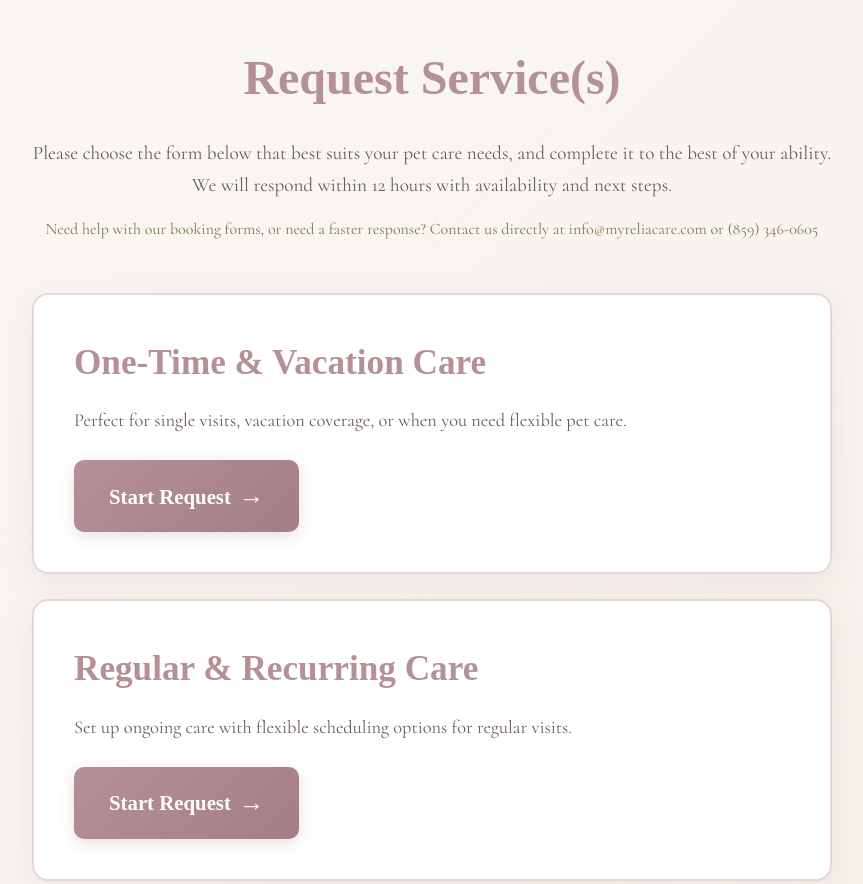
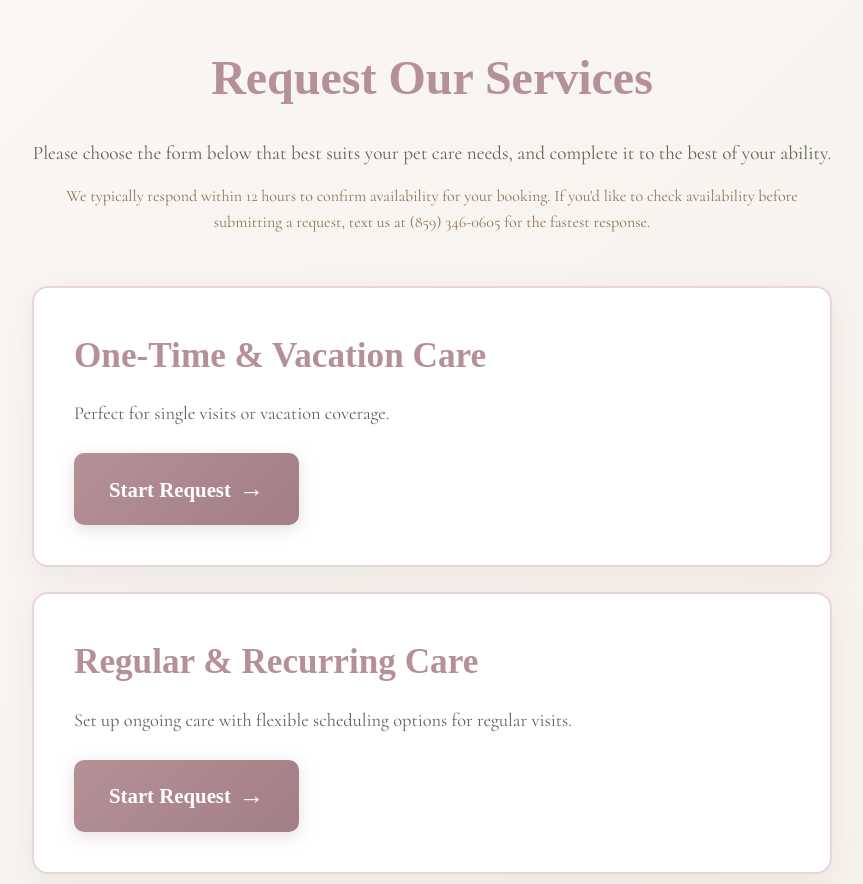
Before and after one commit to myreliacare/bookingrequestforms, a plain HTML site: page index.html in a window 1280 px wide. Shown: the top 884 px of the page, without its empty margins (208-1071 px from the left). Drawn offline with Linux system fonts and the light colour scheme; a web font is replaced by a local one.

Commit message:
Update index.html

```diff
--- a/index.html
+++ b/index.html
@@ -135,16 +135,16 @@
 <body>
     <div class="container">
         <div class="header">
-            <h1 class="title">Request Service(s)</h1>
-            <p class="subtitle">Please choose the form below that best suits your pet care needs, and complete it to the best of your ability. We will respond within 12 hours with availability and next steps.</p>
-            <p class="contact-info">Need help with our booking forms, or need a faster response? Contact us directly at info@myreliacare.com or (859) 346-0605</p>
+            <h1 class="title">Request Our Services</h1>
+            <p class="subtitle">Please choose the form below that best suits your pet care needs, and complete it to the best of your ability.</p>
+            <p class="contact-info">We typically respond within 12 hours to confirm availability for your booking. If you'd like to check availability before submitting a request, text us at (859) 346-0605 for the fastest response.</p>
         </div>
 
         <div class="form-options">
             <!-- ONE-TIME & VACATION CARE -->
             <div class="form-card">
                 <h2>One-Time & Vacation Care</h2>
-                <p>Perfect for single visits, vacation coverage, or when you need flexible pet care.</p>
+                <p>Perfect for single visits or vacation coverage.</p>
                 <a href="one-time-booking.html" class="form-button">Start Request</a>
             </div>
 
@@ -165,7 +165,7 @@
             <!-- DOG BOARDING REQUEST -->
             <div class="form-card">
                 <h2>Dog Boarding</h2>
-                <p>Comfortable home-style boarding for your furry family member.</p>
+                <p>Comfortable home-style boarding for your pup(s).</p>
                 <a href="dog-boarding-booking.html" class="form-button">Start Request</a>
             </div>
         </div>
```
